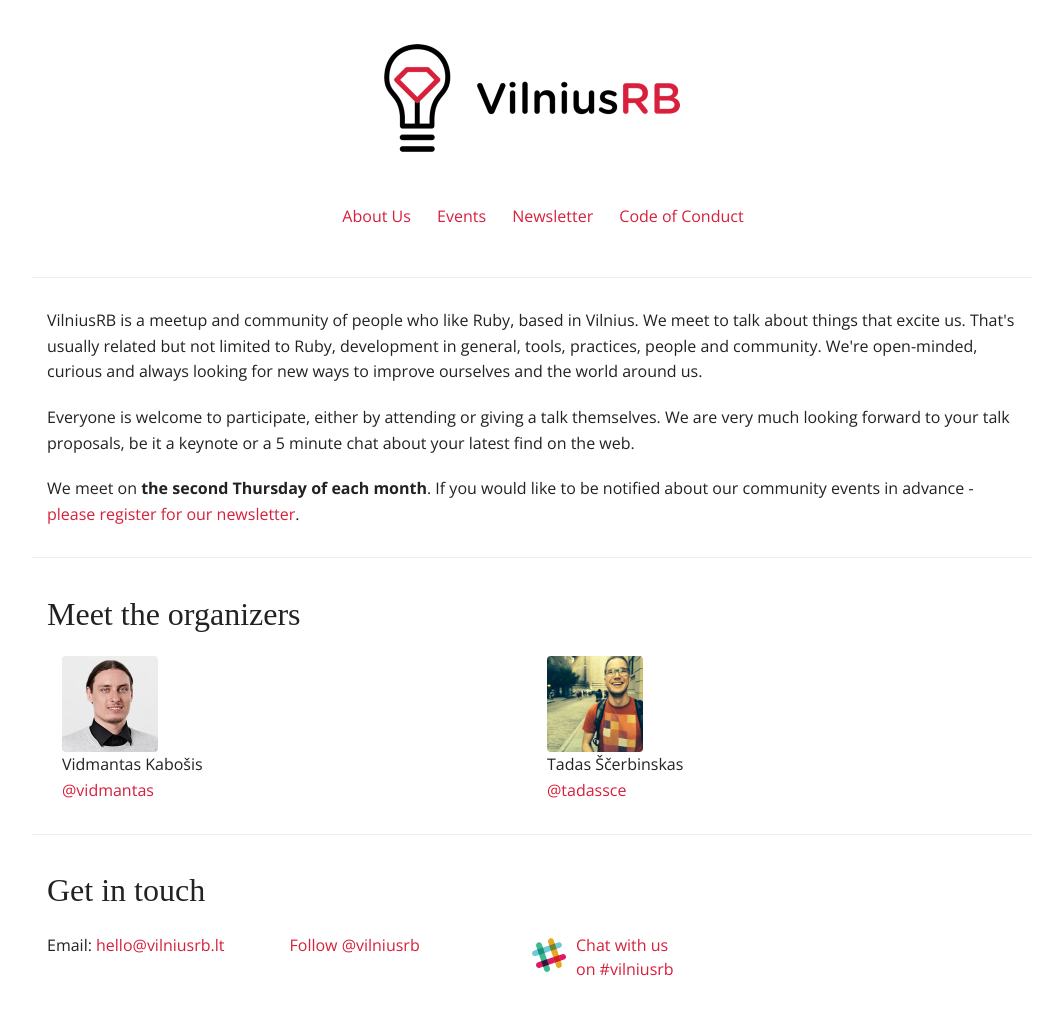
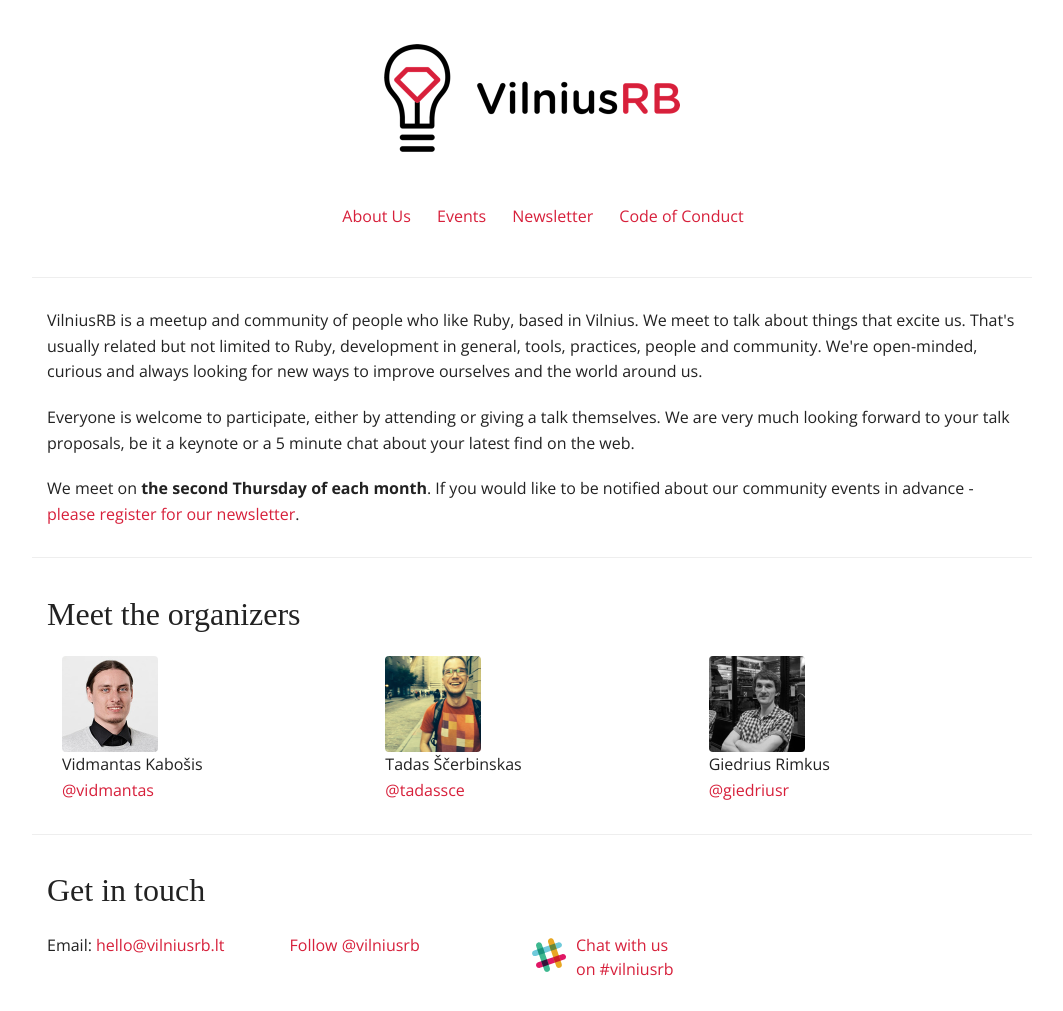
Before and after one commit to vilniusrb/vilniusrb.lt, a Jekyll site: the page built from about/index.html, in a window 1280 px wide. Shown: the whole page, without its empty margins (108-1171 px from the left). Built offline with Jekyll 4.4.1, drawn with Linux system fonts in a browser that asks for light colours; nearby versions of some CDN libraries; some web fonts are replaced; comment, search, counter and statistics services are not loaded.

Commit message:
Add Giedrius to the organizer list

```diff
--- a/about/index.html
+++ b/about/index.html
@@ -30,20 +30,27 @@
 <div class="row organizers">
   <div class="large-12 columns">
     <h4>Meet the organizers</h4>
-    <div class="large-6 columns">
+    <div class="large-4 columns">
       <p>
         <img src="/images/vidmantas.jpg" width="96"/><br>
         Vidmantas Kabošis<br>
         <a href="https://twitter.com/vidmantas">@vidmantas</a>
       </p>
     </div>
-    <div class="large-6 columns">
+    <div class="large-4 columns">
       <p>
         <img src="/images/tadas.png" width="96"/><br>
         Tadas Ščerbinskas<br>
         <a href="https://twitter.com/tadassce">@tadassce</a>
       </p>
     </div>
+    <div class="large-4 columns">
+      <p>
+        <img src="/images/giedrius.png" width="96"/><br>
+        Giedrius Rimkus<br>
+        <a href="https://twitter.com/giedriusr">@giedriusr</a>
+      </p>
+    </div>
   </div>
 </div>
 
```
Also changed, not shown: images/giedrius.png (added).
